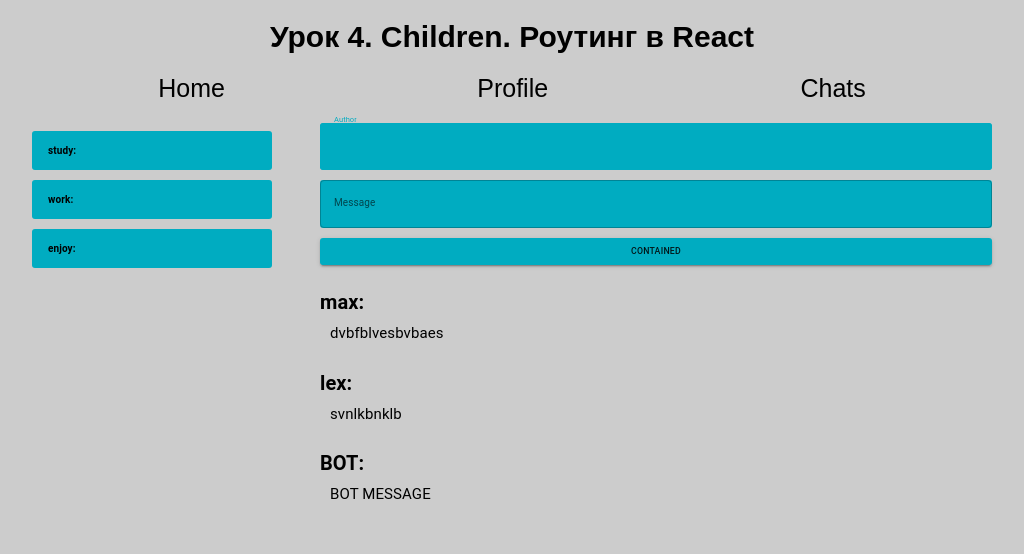
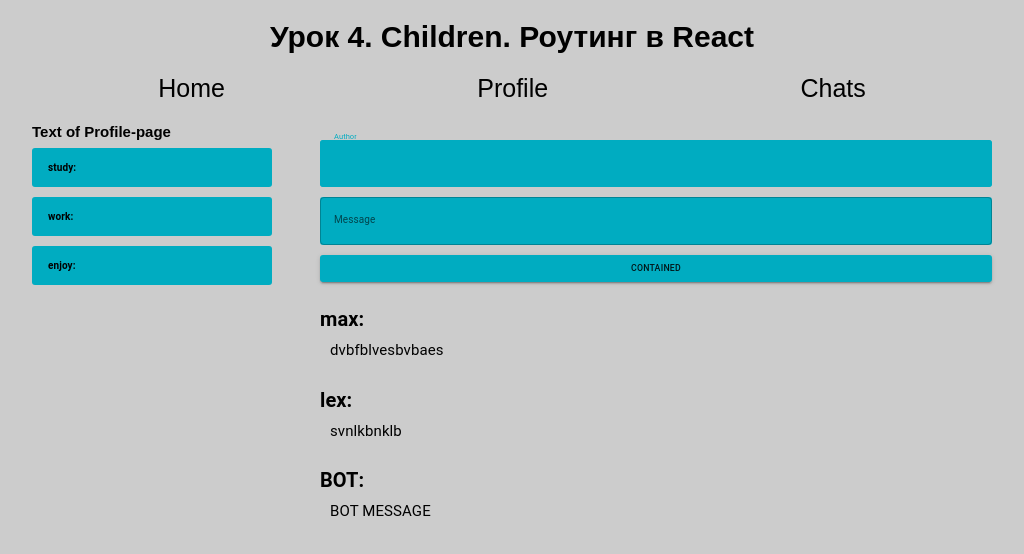
Before and after one commit to oJohnRock/gb-react, a React (Create React App) app: page /profile in a window 1280 px wide. Shown: the top 554 px of the page, without its empty margins (128-1152 px from the left). Built offline with nearby package versions, Linux system fonts and the light colour scheme.

Commit message:
Задание 2

```diff
--- a/src/components/Router.js
+++ b/src/components/Router.js
@@ -1,5 +1,7 @@
 import { BrowserRouter, Routes, Route, Link } from "react-router-dom";
 import Title from "./Title";
+import Home from "../pages/Home";
+import Profile from "../pages/Profile";
 
 function Router() {
     const title = "Урок 4. Children. Роутинг в React";
@@ -22,8 +24,8 @@ function Router() {
             </header>
 
             <Routes>
-                <Route path="/" />
-                <Route path="/profile" />
+                <Route path="/" element={<Home />} />
+                <Route path="/profile" element={<Profile />} />
                 <Route path="/chats" />
             </Routes>
         </BrowserRouter>
--- /dev/null
+++ b/src/pages/Home.js
@@ -0,0 +1,5 @@
+const Home = () => {
+    return <h2>Text of Home-page</h2>;
+};
+
+export default Home;
--- /dev/null
+++ b/src/pages/Profile.js
@@ -0,0 +1,5 @@
+const Profile = () => {
+    return <h2>Text of Profile-page</h2>;
+};
+
+export default Profile;
```
Also changed, not shown: src/pages/Chats.js (added).
